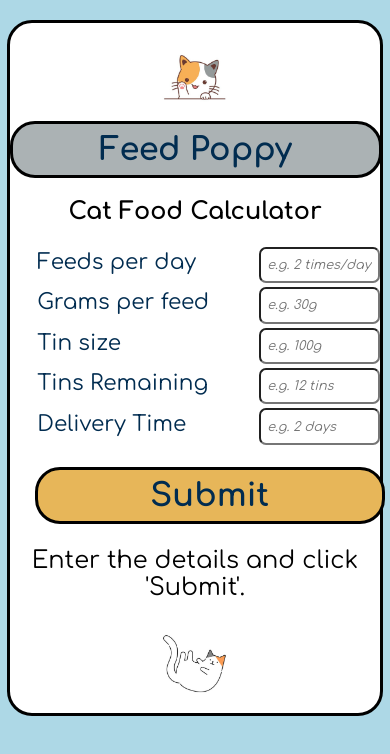
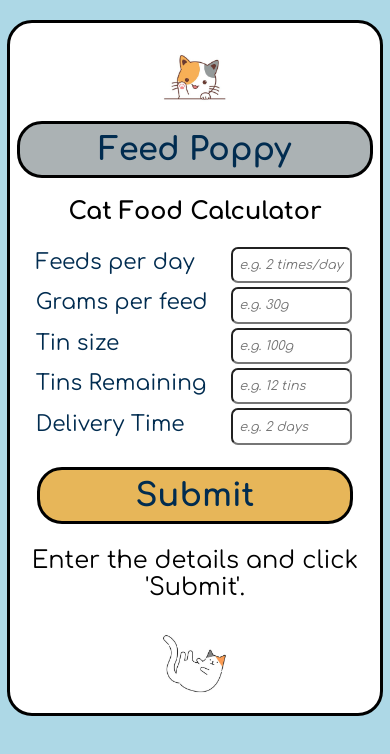
Before and after one commit to maria-walker/cat-food-calculator, a React (Create React App) app: page / in a window 390 px wide. Shown: the top 754 px of the page. Built offline with nearby package versions, Linux system fonts and the light colour scheme.

Commit message:
working on responsive design

```diff
--- a/src/index.css
+++ b/src/index.css
@@ -128,4 +128,47 @@ h1 {
     border: solid black 3px;
     border-radius: 25px;
   }
+
+  button {
+    color: rgb(1, 44, 80);
+
+    background-color: rgb(231, 182, 89);
+    width: 90%;
+    margin: 20px auto;
+
+    font-size: 2em;
+    font-weight: bold;
+    padding: 8px;
+    border: solid black 3px;
+    border-radius: 25px;
+    font-family: "Comfortaa", cursive;
+  }
+
+  h1 {
+    color: rgb(1, 44, 80);
+
+    background-color: rgb(171, 178, 180);
+
+    font-weight: bold;
+    padding: 8px;
+    border: solid black 3px;
+    border-radius: 25px;
+    font-family: "Comfortaa", cursive;
+    margin: auto;
+    width: 90%;
+  }
+
+  ul {
+    width: 95%;
+    margin: auto;
+    padding: 0;
+    align-self: center;
+  }
+
+  li {
+    list-style: none;
+    width: 400px;
+    margin-left: 0px;
+    width: 100%;
+  }
 }
```
